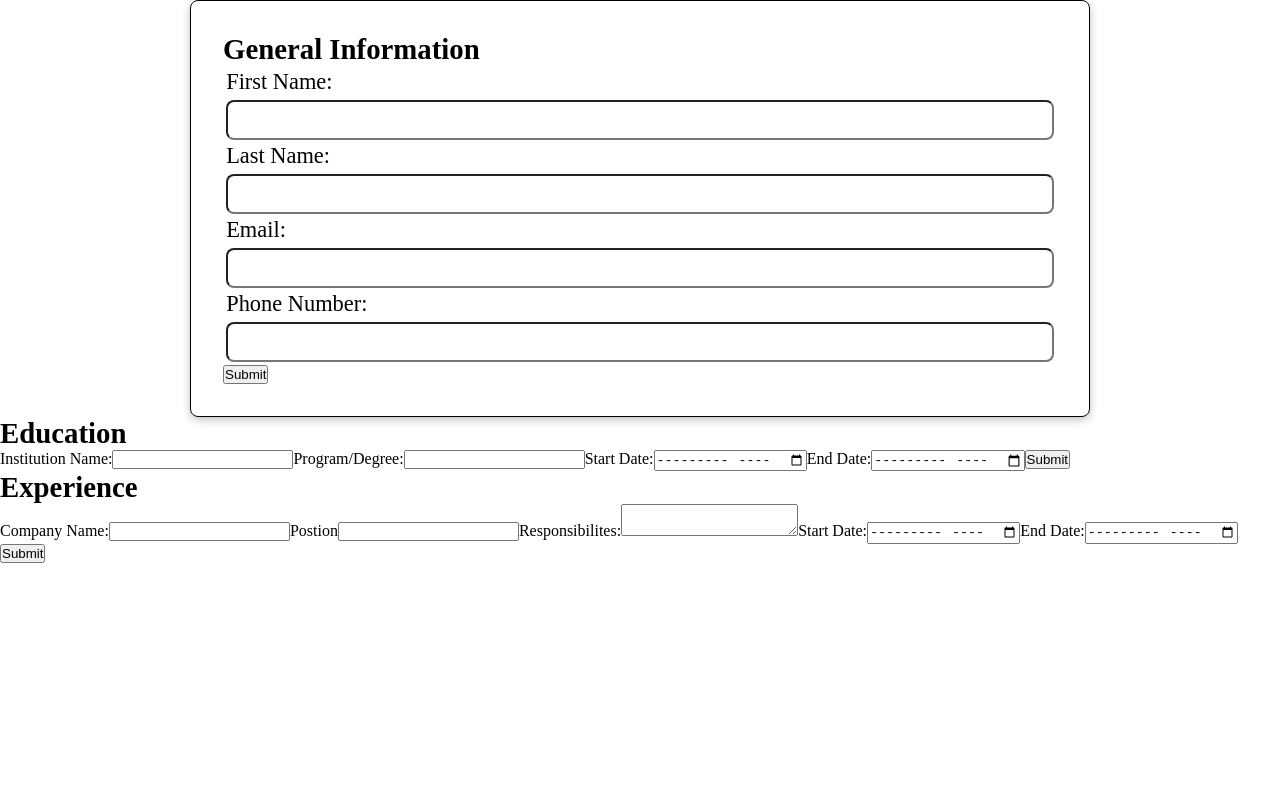
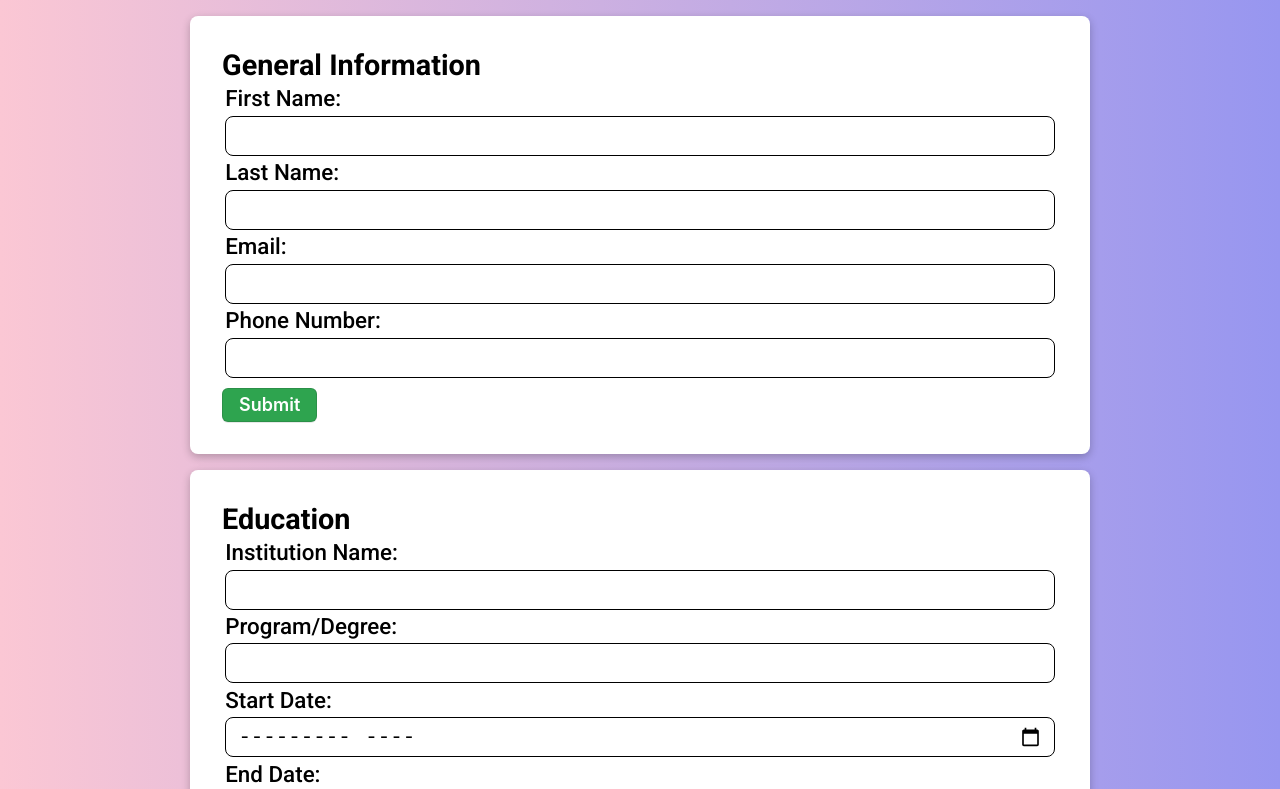
Before and after one commit to rizwanshaukat-dev/CV-Application, a React (Vite) app: page / in a window 1280 px wide. Shown: the top 789 px of the page. Built offline with nearby package versions, Linux system fonts and the light colour scheme.

Commit message:
Add style to the Experience,Education abd GeneralInfo component

```diff
--- a/src/App.jsx
+++ b/src/App.jsx
@@ -1,4 +1,5 @@
 import { useState } from 'react'
+import "./styles/app.css"
 import GeneralInfo from './components/GeneralInfo';
 import Education from './components/Education';
 import Experience from './components/Experience';
@@ -23,11 +24,11 @@ function App() {
     endDate:""
   });
   return (
-    <>
+    <div className='cv-form-container'>
       <GeneralInfo generalInfo={generalInfo} setGeneralInfo={setGeneralInfo} />
       <Education education={education} setEducation={setEducation} />
       <Experience experience={experience} setExperience={setExperience}/>
-    </>
+    </div>
   )
 }
 
--- a/src/components/Education.jsx
+++ b/src/components/Education.jsx
@@ -1,4 +1,5 @@
 import { useState } from "react";
+import "../styles/component.css";
 export default function Education({ education, setEducation }) {
     const [isEditing, setIsEditing] = useState(true);
     function handleSubmitButton() {
@@ -33,38 +34,46 @@ export default function Education({ education, setEducation }) {
     }
     if (isEditing) {
         return (
-            <div className="education-edit-component">
+            <div className="education-edit-component  component">
                 <h2 className="title">Education</h2>
+                <div className="form-field">
                 <label htmlFor="school-name">Institution Name:</label>
                 <input type="text"
                     id="school-name"
                     value={education.schoolName}
                     onChange={handleSchoolChange}
                 />
+                </div>
+                <div className="form-field">
                 <label htmlFor="program">Program/Degree:</label>
                 <input type="text"
                     id="program"
                     value={education.titleOfStudy}
                     onChange={handleProgramChange}
                 />
-                <label htmlFor="start-date">Start Date:</label>
+                </div>
+                <div className="form-field">
+                <label htmlFor="start-date-education">Start Date:</label>
                 <input type="month"
-                    id="start-date"
+                    id="start-date-education"
                     value={education.startDate}
                     onChange={handleStartDateChange}
                 />
-                <label htmlFor="end-date">End Date:</label>
+                </div>
+                <div className="form-field">
+                <label htmlFor="end-date-education">End Date:</label>
                 <input type="month"
-                    id="end-date"
+                    id="end-date-education"
                     value={education.endDate}
                     onChange={handleEndDateChange}
                 />
+                </div>
                 <button className="submit-btn" onClick={handleSubmitButton}>Submit</button>
             </div>
         )
     }
     return (
-        <div className="education-display-component">
+        <div className="education-display-component display-component">
             <h2 className="title">Education</h2>
             <h3>Institute Name:</h3>
             <h4>{education.schoolName}</h4>
--- a/src/components/Experience.jsx
+++ b/src/components/Experience.jsx
@@ -1,5 +1,5 @@
 import { useState } from "react";
-
+import "../styles/component.css";
 export default function Experience({experience,setExperience}){
     const [isEditing,setIsEditing]=useState(true);
     function handleSubmitButton() {
@@ -9,13 +9,13 @@ export default function Experience({experience,setExperience}){
         setIsEditing(true)
     }
     function handleCompanyChange(event) {
-        setEducation({
+        setExperience({
             ...experience,
             company: event.target.value
         })
     }
     function handlePositionChange(event) {
-        setEducation({
+        setExperience({
             ...experience,
             position: event.target.value
         })
@@ -27,68 +27,78 @@ export default function Experience({experience,setExperience}){
         })
     }
     function handleStartDateChange(event) {
-        setEducation({
+        setExperience({
             ...experience,
             startDate: event.target.value
         })
     }
     function handleEndDateChange(event) {
-        setEducation({
+        setExperience({
             ...experience,
             endDate: event.target.value
         })
     }
     if (isEditing) {
         return (
-            <div className="experience-edit-component">
+            <div className="experience-edit-component component">
                 <h2 className="title">Experience</h2>
+                <div className="form-field">
                 <label htmlFor="company">Company Name:</label>
                 <input type="text"
                     id="company"
                     value={experience.company}
                     onChange={handleCompanyChange}
                 />
-                <label htmlFor="position">Postion</label>
+                </div>
+                <div className="form-field">
+                <label htmlFor="position">Position</label>
                 <input type="text"
                     id="position"
-                    value={experience.positon}
+                    value={experience.position}
                     onChange={handlePositionChange}
                 />
+                </div>
+                <div className="form-field">
                 <label htmlFor="responsibility">Responsibilites:</label>
                 <textarea
-                    id="responsibilithy"
+                    id="responsibility"
                     value={experience.responsibility}
                     onChange={handleResponsiblitiesChange}
                 />
+                </div>
+                <div className="form-field">
                 <label htmlFor="start-date">Start Date:</label>
                 <input type="month"
                     id="start-date"
                     value={experience.startDate}
                     onChange={handleStartDateChange}
                 />
+                </div>
+                <div className="form-field">
                 <label htmlFor="end-date">End Date:</label>
                 <input type="month"
                     id="end-date"
                     value={experience.endDate}
                     onChange={handleEndDateChange}
                 />
+                </div>
                 <button className="submit-btn" onClick={handleSubmitButton}>Submit</button>
             </div>
         )
     }
     return (
-        <div className="education-display-component">
+        <div className="experience-display-component display-component">
             <h2 className="title">Experience</h2>
             <h3>Company Name:</h3>
             <h4>{experience.company}</h4>
             <h3>Position:</h3>
             <h4>{experience.position}</h4>
             <h3>Responsibilities:</h3>
-            <h4>{experience.responsibility}</h4>
+            <p>{experience.responsibility}</p>
             <h3>Start Date:</h3>
-            <h4>{education.startDate}</h4>
+            <h4>{experience.startDate}</h4>
             <h3>End Date:</h3>
-            <h4>{education.endDate === "" ? "Present" : education.endDate}</h4>
+            <h4>{experience.endDate === "" ? "Present" : experience.endDate}</h4>
             <button className="edit-btn" onClick={handleEditButton}>Edit</button>
         </div>
     )
--- a/src/components/GeneralInfo.jsx
+++ b/src/components/GeneralInfo.jsx
@@ -1,5 +1,5 @@
 import { useState } from "react"
-import "../styles/general.css";
+import "../styles/component.css";
 
 export default function GeneralInfo({ generalInfo, setGeneralInfo }) {
     const [isEditing, setIsEditing] = useState(true);
@@ -35,7 +35,7 @@ export default function GeneralInfo({ generalInfo, setGeneralInfo }) {
     }
     if (isEditing) {
         return (
-            <div className="general-edit-component general-component">
+            <div className="general-edit-component component">
                 <h2 className="title">General Information</h2>
                 <div className="form-field">
                 <label htmlFor="first-name">First Name:</label>
@@ -74,7 +74,7 @@ export default function GeneralInfo({ generalInfo, setGeneralInfo }) {
         )
     }
     return (
-        <div className="general-display-component general-component">
+        <div className="general-display-component display-component">
             <h2 className="title">General Information</h2>
             <h3>Full Name:</h3>
             <h4>{generalInfo.firstName} {generalInfo.lastName}</h4>
--- /dev/null
+++ b/src/styles/app.css
@@ -0,0 +1,18 @@
+@import url('https://fonts.googleapis.com/css2?family=Roboto:ital,wght@0,100..900;1,100..900&display=swap');
+*{
+    margin: 0;
+    padding: 0;
+}
+body{
+background: #9796f0;
+background: -webkit-linear-gradient(to right, #fbc7d4, #9796f0);
+background: linear-gradient(to right, #fbc7d4, #9796f0);
+font-family: "Roboto",sans-serif;
+
+}
+.cv-form-container{
+    display: flex;
+    flex-direction: column;
+    padding: 1rem 0;
+    gap: 1rem;
+}
--- /dev/null
+++ b/src/styles/component.css
@@ -0,0 +1,147 @@
+* {
+    margin: 0;
+    padding: 0;
+    box-sizing: border-box;
+}
+
+h2 {
+    font-size: 1.8rem;
+}
+
+.component {
+    width: min(100% - 2rem, 900px);
+    margin-inline: auto;
+    padding: 2rem;
+    border-radius: 8px;
+    background-color: #fff;
+    box-shadow: rgba(0, 0, 0, 0.24) 0px 3px 8px;
+}
+
+.form-field {
+    display: flex;
+    flex-direction: column;
+    gap: 0.3rem;
+    margin: 0.2rem;
+}
+
+.form-field input {
+    width: 100%;
+    height: 2.5rem;
+    font-size: 1.3rem;
+    padding: 0 0.7rem;
+    border: 1px solid black;
+    border-radius: 8px;
+}
+
+.form-field label {
+    font-size: 1.4rem;
+    font-weight: 500;
+}
+
+.form-field textarea {
+    font: inherit;
+    width: 100%;
+    height: 150px;
+    padding: 0.9rem 1rem;
+    font-size: 1.3rem;
+    border: 1px solid black;
+    border-radius: 8px;
+}
+
+.display-component {
+    width: min(100% - 2rem, 900px);
+    margin-inline: auto;
+    padding: 2rem;
+    border-radius: 8px;
+    background-color: #fff;
+    box-shadow: rgba(0, 0, 0, 0.24) 0px 3px 8px;
+}
+
+.display-component h3 {
+    font-size: 1.4rem;
+    margin-top: 0.2rem;
+}
+
+.display-component h4 {
+    font-size: 1.3rem;
+    font-weight: 500;
+    margin-left: 1rem;
+}
+
+.display-component p {
+    font-size: 1.3rem;
+    font-weight: 500;
+    margin-left: 1rem;
+    white-space: pre-line;
+}
+
+button {
+    appearance: none;
+    background-color: #2ea44f;
+    border: 1px solid rgba(27, 31, 35, .15);
+    border-radius: 6px;
+    box-shadow: rgba(27, 31, 35, .1) 0 1px 0;
+    box-sizing: border-box;
+    color: #fff;
+    cursor: pointer;
+    display: inline-block;
+    font-family: -apple-system, system-ui, "Segoe UI", Helvetica, Arial, sans-serif, "Apple Color Emoji", "Segoe UI Emoji";
+    font-size: 18px;
+    font-weight: 600;
+    line-height: 20px;
+    padding: 6px 16px;
+    margin-top: 0.4rem;
+    position: relative;
+    text-align: center;
+    text-decoration: none;
+    user-select: none;
+    -webkit-user-select: none;
+    touch-action: manipulation;
+    vertical-align: middle;
+    white-space: nowrap;
+}
+
+button:focus:not(:focus-visible):not(.focus-visible) {
+    box-shadow: none;
+    outline: none;
+}
+
+button:hover {
+    background-color: #2c974b;
+}
+
+button:focus {
+    box-shadow: rgba(46, 164, 79, .4) 0 0 0 3px;
+    outline: none;
+}
+
+button:disabled {
+    background-color: #94d3a2;
+    border-color: rgba(27, 31, 35, .1);
+    color: rgba(255, 255, 255, .8);
+    cursor: default;
+}
+
+button:active {
+    background-color: #298e46;
+    box-shadow: rgba(20, 70, 32, .2) 0 1px 0 inset;
+}
+
+.edit-btn {
+    background-color: #2e6fa4;
+}
+
+.edit-btn:hover {
+    background-color: #2c6397;
+}
+
+.edit-btn:active {
+    background-color: #29588e;
+    box-shadow: rgba(20, 32, 70, 0.2) 0 1px 0 inset;
+}
+
+input:focus,
+textarea:focus {
+    outline: none;
+    box-shadow: none;
+}
--- a/src/styles/general.css
+++ /dev/null
@@ -1,37 +0,0 @@
-*{
-    margin: 0;
-    padding: 0;
-    box-sizing: border-box;
-}
-h2{
-    font-size: 1.8rem;
-}
-.general-component{
-    width: min(100% - 2rem, 900px);
-    margin-inline: auto;
-    border: 1px solid black;
-    padding: 2rem;
-    border-radius: 8px;
-    box-shadow: rgba(0, 0, 0, 0.24) 0px 3px 8px;
-}
-.form-field{
-    display: flex;
-    flex-direction: column;
-    gap: 0.3rem;
-    margin: 0.2rem;
-}
-.form-field input{
-    width: 100%;
-    height: 2.5rem;
-    font-size: 1.3rem;
-    padding: 0 0.7rem;
-    border-radius: 8px;
-}
-.form-field label{
-    font-size: 1.4rem;
-    font-weight: 500;
-}
-input:focus {
-  outline: none;
-  box-shadow: none;
-}
```
